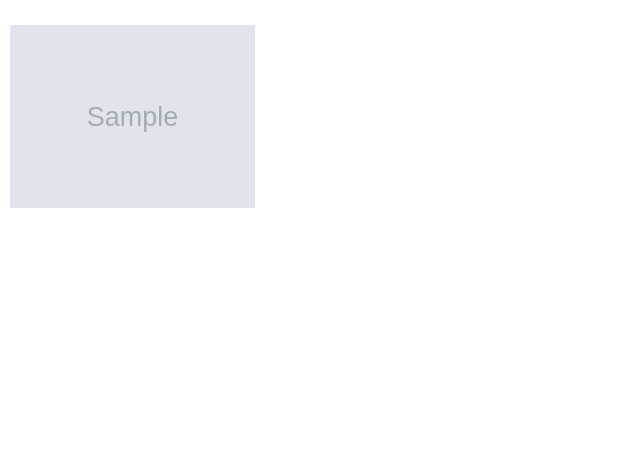
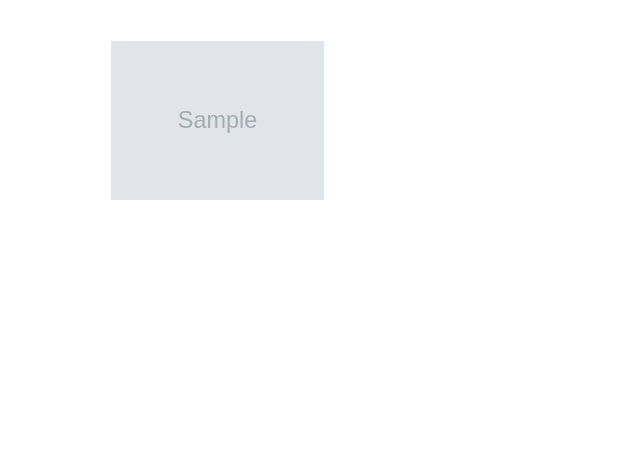
Before and after one commit to Nadia89M/photographer-portfolio, a Django app: page /tearsheets/ in a window 1280 px wide. Shown: the part 231-702 px from the top of the page, without its empty margins (0-640 px from the left). Run offline with Django 3.2, Linux system fonts and the light colour scheme; tables that the repository leaves empty hold one stand-in row (values such as "Sample post"); grey boxes marked "Sample" are stand-in pictures; some libraries are stand-ins or nearby versions; some web fonts are replaced.

Commit message:
Adjustments

```diff
--- a/templates/tearsheets/index.html
+++ b/templates/tearsheets/index.html
@@ -3,7 +3,8 @@
 {% load static %}
 {% block content %}
 {% for tearsheet in tearsheets %}
-<figure class="snip1511">
+<div class="container text-center">
+  <figure class="snip1511 p-3">
     <div class="image">
       <img src="{{ tearsheet.photo_main.url }}" alt="{{ tearsheet.title }}" />
     </div>
@@ -12,5 +13,6 @@
     </figcaption>
     <a href="#"></a>
   </figure>
+</div>
 {% endfor %}
 {% endblock %}
```
Lines whose indentation alone changed are shown as unchanged.
